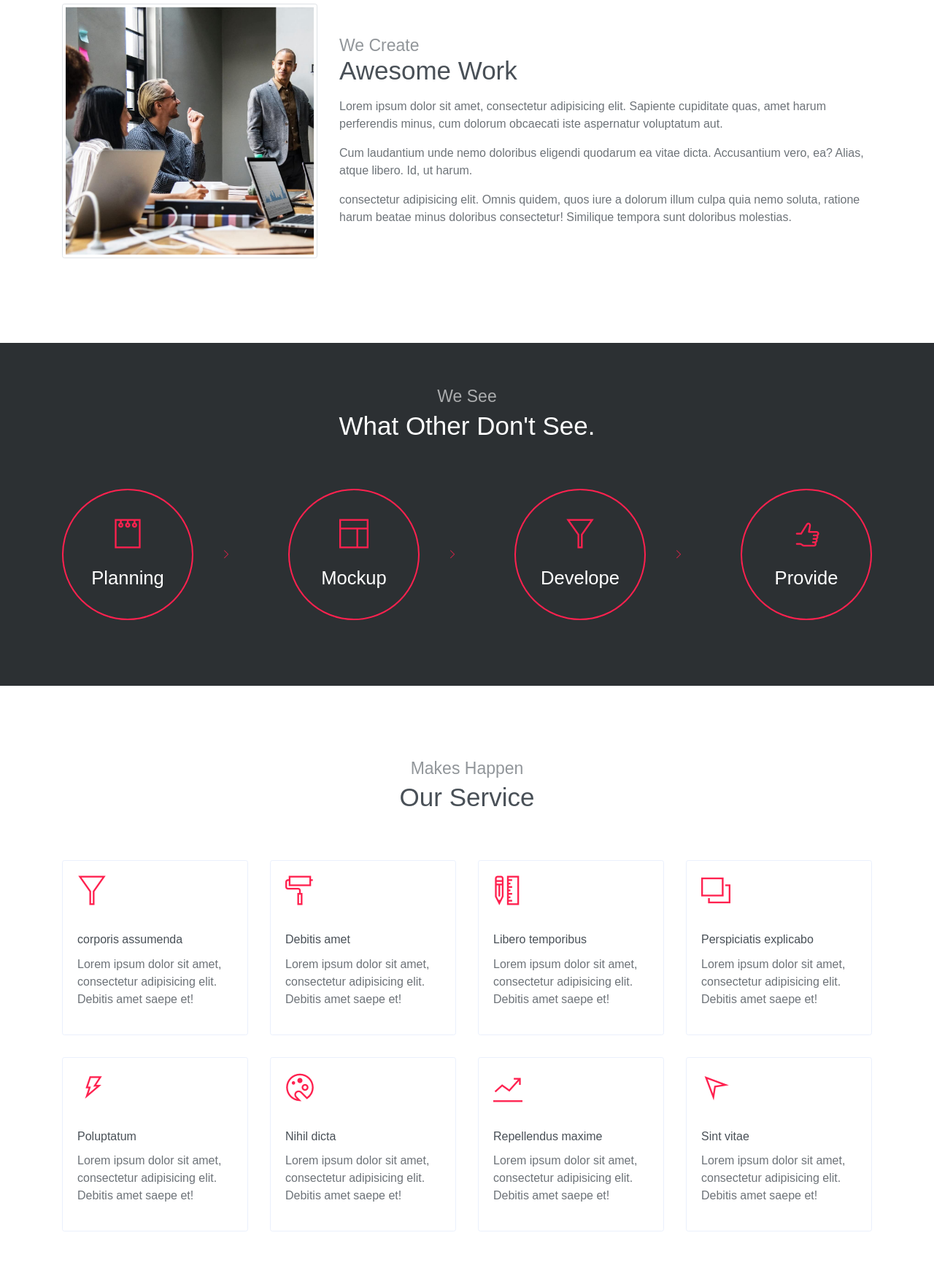
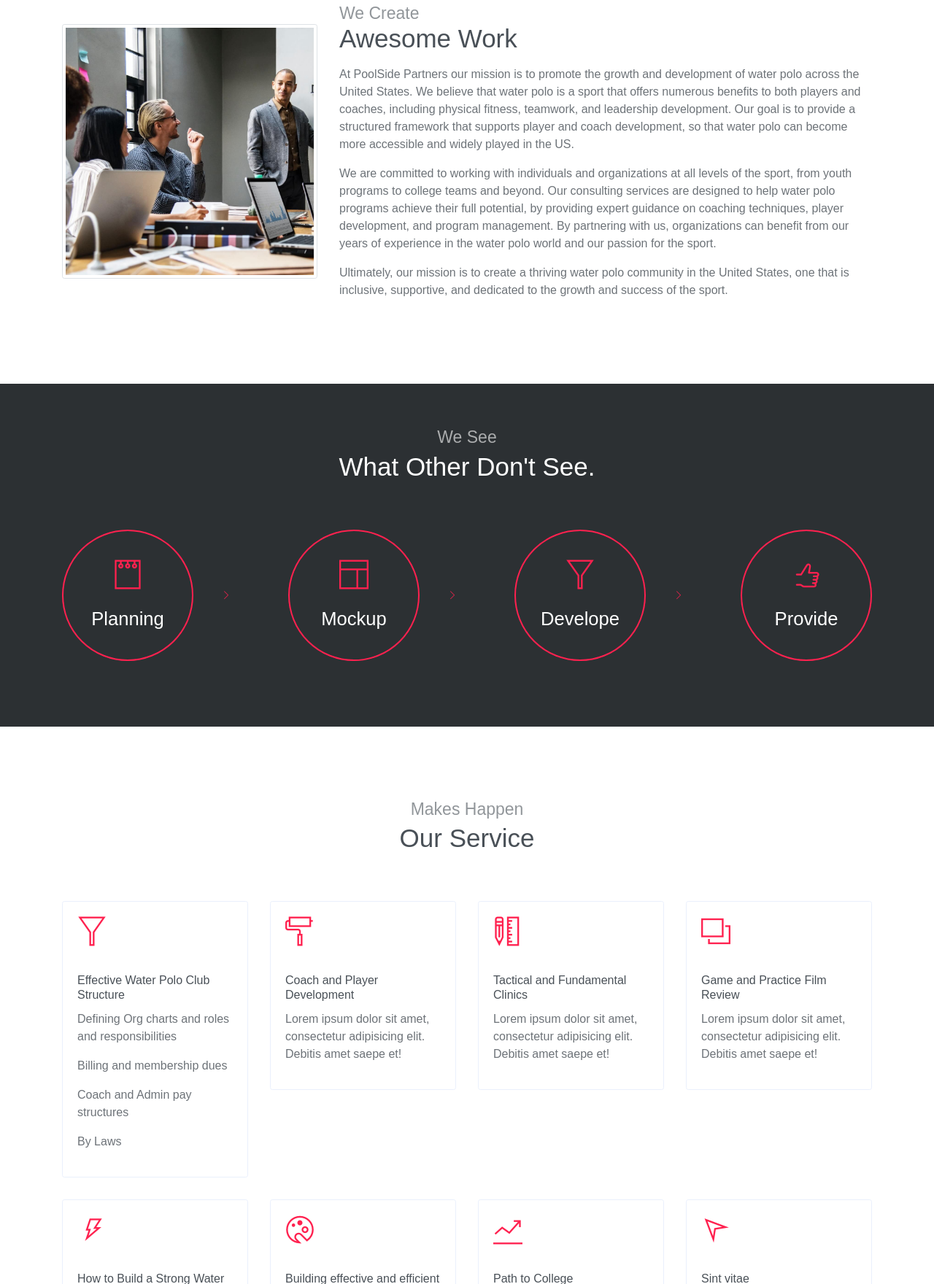
Before and after one commit to poolsideadmin/poolsideWP, a website: page index.html in a window 1280 px wide. Shown: the part 1040-2800 px from the top of the page at 73% size. Drawn offline with Linux system fonts and the light colour scheme.

Commit message:
Update index.html

```diff
--- a/index.html
+++ b/index.html
@@ -20,7 +20,7 @@
     <nav class="navbar custom-navbar navbar-expand-lg navbar-dark" data-spy="affix" data-offset-top="20">
         <div class="container">
             <a class="navbar-brand" href="#">
-                <img src="./public_html/assets/imgs/logo.png" alt="Download free bootstrap 4 landing page, free boootstrap 4 templates, Download free bootstrap 4.1 landing page, free boootstrap 4.1.1 templates, Creative studio Landing page">
+                <img src="./public_html/assets/imgs/waterpoloPicture1.png" alt="Download free bootstrap 4 landing page, free boootstrap 4 templates, Download free bootstrap 4.1 landing page, free boootstrap 4.1.1 templates, Creative studio Landing page">
             </a>
             <button class="navbar-toggler" type="button" data-toggle="collapse" data-target="#navbarSupportedContent" aria-controls="navbarSupportedContent" aria-expanded="false" aria-label="Toggle navigation">
                 <span></span>
@@ -35,27 +35,31 @@
                         <a class="nav-link" href="#about">About</a>
                     </li>
                     <li class="nav-item">
-                        <a class="nav-link" href="#service">Service</a>
+                        <a class="nav-link" href="#service">Services</a>
                     </li>
                     <li class="nav-item">
-                        <a class="nav-link" href="#portfolio">Portfolio</a>
+                        <a class="nav-link" href="#portfolio">Trusted Partners</a>
                     </li>
                     <li class="nav-item">
                         <a class="nav-link" href="#team">Team</a>
                     </li>
                     <li class="nav-item">
-                        <a class="nav-link" href="#testimonial">Testimonial</a>
+                        <a class="nav-link" href="#testimonial">Testimonials</a>
                     </li>
                     <li class="nav-item">
-                        <a class="nav-link" href="#blog">Blog</a>
+                        <a class="nav-link" href="#blog">Social Media</a>
                     </li>
                     <li class="nav-item">
                         <a class="nav-link" href="#contact">Contact</a>
                     </li>
-                    <li class="nav-item">
+
+			<!-- Commenting out components
+			<li class="nav-item">
                         <a class="nav-link btn btn-primary btn-sm ml-lg-3" href="components.html">Components</a>
                     </li>
-                </ul>
+			-->
+
+		    </ul>
             </div>
         </div>
     </nav>
@@ -104,9 +108,9 @@
                 <div class="col-md-7 col-lg-8">
                     <h6 class="section-subtitle mb-0">We Create</h6>
                     <h6 class="section-title mb-3">Awesome Work</h6>
-                    <p>Lorem ipsum dolor sit amet, consectetur adipisicing elit. Sapiente cupiditate quas, amet harum perferendis minus, cum dolorum obcaecati iste aspernatur voluptatum aut.</p>
-                    <p>Cum laudantium unde nemo doloribus eligendi quodarum ea vitae dicta. Accusantium vero, ea? Alias, atque libero. Id, ut harum. </p>
-                    <p>consectetur adipisicing elit. Omnis quidem, quos iure a dolorum illum culpa quia nemo soluta, ratione harum beatae minus doloribus consectetur! Similique tempora sunt doloribus molestias.</p>
+                    <p>At PoolSide Partners our mission is to promote the growth and development of water polo across the United States. We believe that water polo is a sport that offers numerous benefits to both players and coaches, including physical fitness, teamwork, and leadership development. Our goal is to provide a structured framework that supports player and coach development, so that water polo can become more accessible and widely played in the US.</p>
+                    <p>We are committed to working with individuals and organizations at all levels of the sport, from youth programs to college teams and beyond. Our consulting services are designed to help water polo programs achieve their full potential, by providing expert guidance on coaching techniques, player development, and program management. By partnering with us, organizations can benefit from our years of experience in the water polo world and our passion for the sport. </p>
+                    <p>Ultimately, our mission is to create a thriving water polo community in the United States, one that is inclusive, supportive, and dedicated to the growth and success of the sport.</p>
                 </div>
             </div>
         </div>
@@ -150,8 +154,11 @@
                     <div class="card mb-4">
                         <div class="card-body">
                             <h2 class="mb-4"><i class="ti-filter text-primary"></i></h2>
-                            <h6 class="card-title">corporis assumenda</h6>
-                            <p>Lorem ipsum dolor sit amet, consectetur adipisicing elit. Debitis amet saepe et!</p>
+                            <h6 class="card-title">Effective Water Polo Club Structure</h6>
+                            <p>Defining Org charts and roles and responsibilities</p>
+				<p>Billing and membership dues</p>
+				<p>Coach and Admin pay structures</p>
+				<p>By Laws</p>
                         </div>
                     </div>
                 </div>
@@ -159,7 +166,7 @@
                     <div class="card mb-4">
                         <div class="card-body">
                             <h2 class="mb-4"><i class="ti-paint-roller text-primary"></i></h2>
-                            <h6 class="card-title">Debitis amet</h6>
+                            <h6 class="card-title">Coach and Player Development</h6>
                             <p>Lorem ipsum dolor sit amet, consectetur adipisicing elit. Debitis amet saepe et!</p>
                         </div>
                     </div>
@@ -168,7 +175,7 @@
                     <div class="card mb-4">
                         <div class="card-body">
                             <h2 class="mb-4"><i class="ti-ruler-pencil text-primary"></i></h2>
-                            <h6 class="card-title">Libero temporibus</h6>
+                            <h6 class="card-title">Tactical and Fundamental Clinics</h6>
                             <p>Lorem ipsum dolor sit amet, consectetur adipisicing elit. Debitis amet saepe et!</p>
                         </div>
                     </div>
@@ -177,7 +184,7 @@
                     <div class="card mb-4">
                         <div class="card-body">
                             <h2 class="mb-4"><i class="ti-layers text-primary"></i></h2>
-                            <h6 class="card-title">Perspiciatis explicabo</h6>
+                            <h6 class="card-title">Game and Practice Film Review</h6>
                             <p>Lorem ipsum dolor sit amet, consectetur adipisicing elit. Debitis amet saepe et!</p>
                         </div>
                     </div>
@@ -186,7 +193,7 @@
                     <div class="card mb-4">
                         <div class="card-body">
                             <h2 class="mb-4"><i class="ti-bolt text-primary"></i></h2>
-                            <h6 class="card-title">Poluptatum</h6>
+                            <h6 class="card-title">How to Build a Strong Water Polo Club Culture</h6>
                             <p>Lorem ipsum dolor sit amet, consectetur adipisicing elit. Debitis amet saepe et!</p>
                         </div>
                     </div>
@@ -195,7 +202,7 @@
                     <div class="card mb-4">
                         <div class="card-body">
                             <h2 class="mb-4"><i class="ti-palette text-primary"></i></h2>
-                            <h6 class="card-title">Nihil dicta</h6>
+                            <h6 class="card-title">Building effective and efficient practice plans for various age groups</h6>
                             <p>Lorem ipsum dolor sit amet, consectetur adipisicing elit. Debitis amet saepe et!</p>
                         </div>
                     </div>
@@ -204,7 +211,7 @@
                     <div class="card mb-4">
                         <div class="card-body">
                             <h2 class="mb-4"><i class="ti-stats-up text-primary"></i></h2>
-                            <h6 class="card-title">Repellendus maxime</h6>
+                            <h6 class="card-title">Path to College</h6>
                             <p>Lorem ipsum dolor sit amet, consectetur adipisicing elit. Debitis amet saepe et!</p>
                         </div>
                     </div>
```
